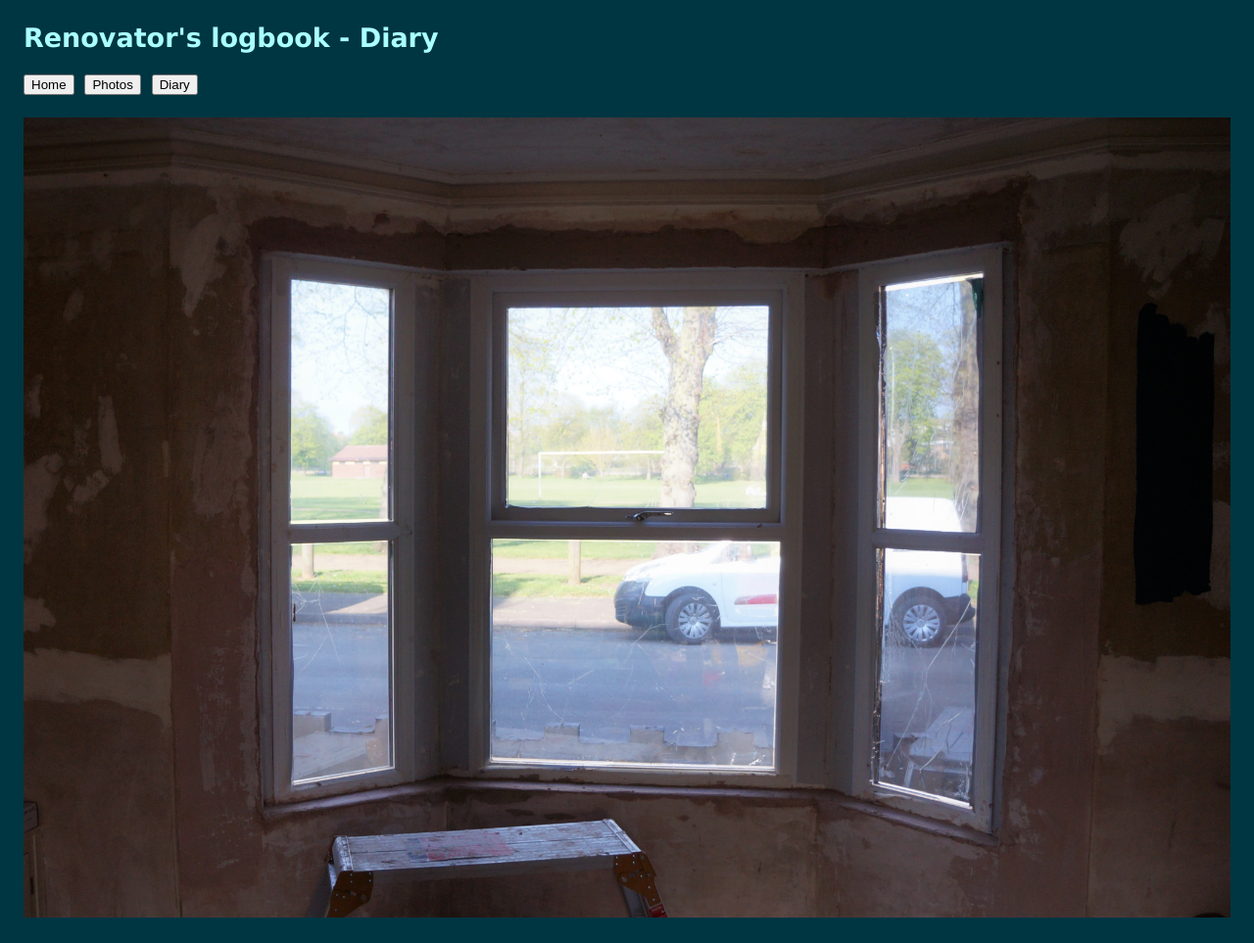
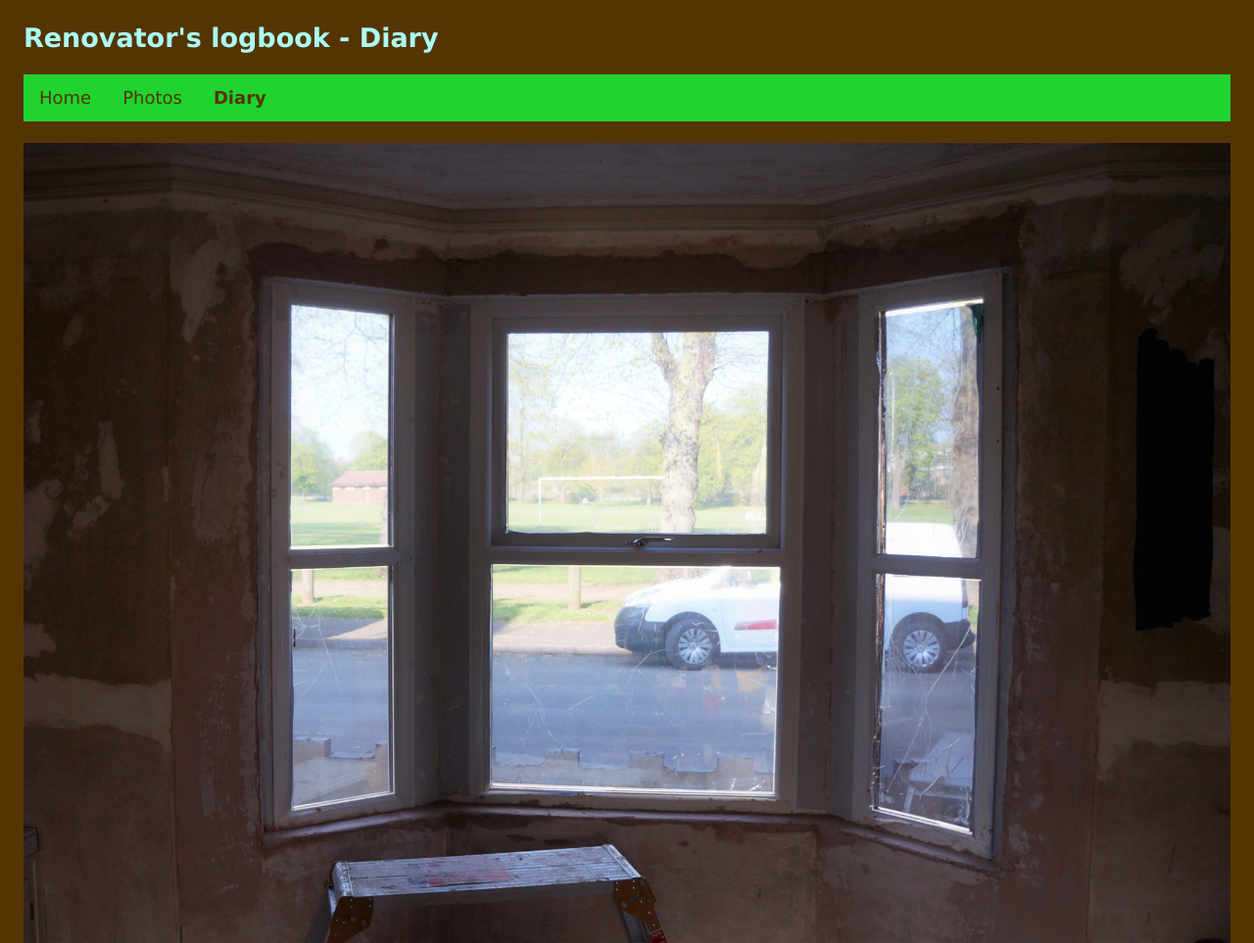
Before and after one commit to softyengineer/homelog, a plain HTML site: page diary.html in a window 1280 px wide. Shown: the whole page at 98% size. Drawn offline with Linux system fonts and the light colour scheme.

Commit message:
Colour and menu changes

```diff
--- a/css/main.scss
+++ b/css/main.scss
@@ -1,32 +1,38 @@
 :root {
-  --main-bright-colour: rgb(170, 255, 255);
+  --main-bright-colour: rgb(170, 255, 244);
+  --main-background-colour: rgb(85, 52, 4);
+  --main-colour-b-green: rgb(31, 212, 46);
   --global-font-family: Trebuchet, Verdana, Arial, Helvetica, sans-serif;
-}
-
-//global font family
-p {
-  font-family: var(--global-font-family);
-}
-h1 {
-  font-family: var(--global-font-family);
-}
-h2 {
-  font-family: var(--global-font-family);
-}
-h3 {
-  font-family: var(--global-font-family);
 }
 
 //lists
 ul {
+  background-color: var(--main-colour-b-green);
   list-style-type: none;
   margin: 0;
   padding: 0;
+  overflow: hidden;
+}
+li {
+  float: left;
+}
+li a {
+  display: block; //whole area is clickable
+  color: var(--main-background-colour);
+  text-align: center;
+  padding: 14px 16px;
+  text-decoration: none;
+}
+li a:hover:not(active) {
+  background-color: var(--main-bright-colour);
+}
+.active {
+  font-weight: bold;
 }
 
 body {
   font-family: "Bookman", Courier, Arial;
-  background-color: rgb(0, 53, 66);
+  background-color: var(--main-background-colour);
   //https://www.youtube.com/watch?v=PKVKwluRTfo
   min-height: 100vh;
   font-size: 1.125em;
@@ -60,3 +66,20 @@ footer {
   color: var(--main-bright-colour);
   margin: 2.5vw;
 }
+
+//global font family
+p {
+  font-family: var(--global-font-family);
+}
+h1 {
+  font-family: var(--global-font-family);
+}
+h2 {
+  font-family: var(--global-font-family);
+}
+h3 {
+  font-family: var(--global-font-family);
+}
+ul {
+  font-family: var(--global-font-family);
+}
--- a/diary.html
+++ b/diary.html
@@ -14,21 +14,11 @@
       <h2 id="js_page_title"></h1>
       <div id="header_main" class="container_wrap">
         <h2 id="js_page_title"></h2>
-        <input
-          type="button"
-          onclick="location.href='./index.html';"
-          value="Home"
-        />
-        <input
-          type="button"
-          onclick="location.href='/photos.html';"
-          value="Photos"
-        />
-        <input
-          type="button"
-          onclick="location.href='/diary.html';"
-          value="Diary"
-        />
+        <ul>
+            <li><a href="./index.html">Home</a></li>
+            <li><a href="./photos.html">Photos</a></li>
+            <li><a class="active" href="./diary.html">Diary</a></li>
+        </ul>
       </div>
       <h2 id="js_site_title"></h2>
     </div>
```
Also changed, not shown: index.html (+1 -16 lines), css/main.css, 1 other file.
